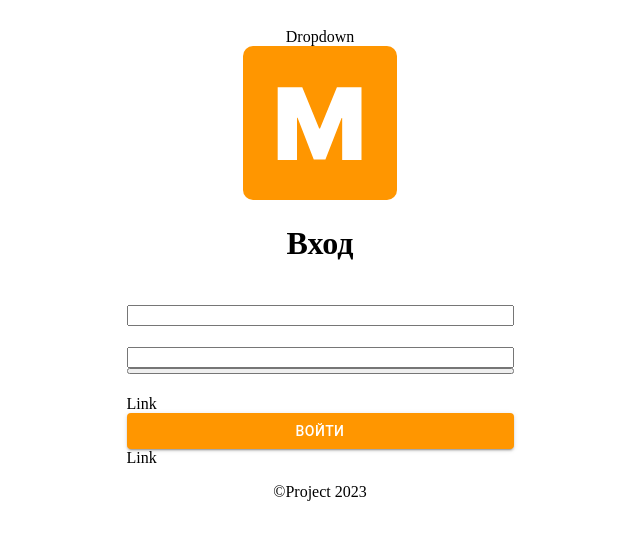
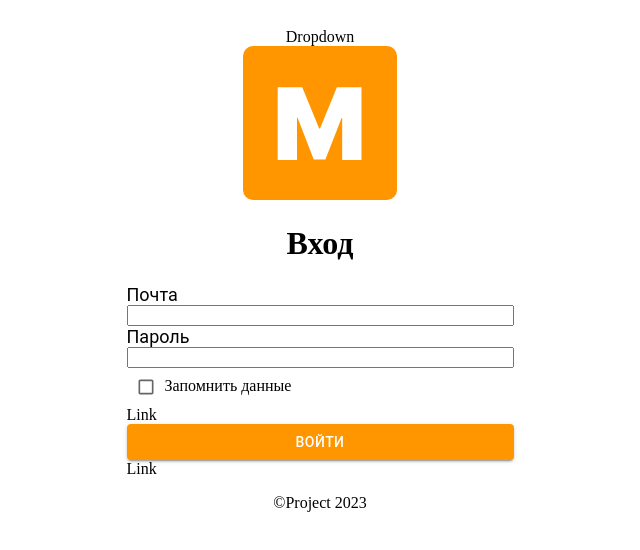
Before and after one commit to ChristmasWoe/Vcourse, a React app: page / in a window 1280 px wide. Shown: the top 550 px of the page, without its empty margins (320-960 px from the left). Built offline with nearby package versions, Linux system fonts and the light colour scheme.

Commit message:
1.5 checkbox

```diff
--- a/src/shared/Button/Button.js
+++ b/src/shared/Button/Button.js
@@ -6,7 +6,6 @@ const Button = ({
   color,
   size,
   onClick,
-  theme,
   children,
   ...rest
 }) => {
--- /dev/null
+++ b/src/shared/Checkbox/CheckBox.css
@@ -0,0 +1,3 @@
+.checkbox {
+  font-size: small;
+}
--- a/src/shared/Checkbox/CheckBox.js
+++ b/src/shared/Checkbox/CheckBox.js
@@ -1,5 +1,12 @@
-const CheckBox = () => {
-  return <button type="checkbox" />;
+import MUICheckbox from '@mui/material/Checkbox';
+
+const CheckBox = ({ label, required, disabled, ...rest }) => {
+  return (
+    <div className="checkbox">
+      <MUICheckbox {...rest} />
+      <label>{label}</label>
+    </div>
+  );
 };
 
 export default CheckBox;
--- a/src/widgets/AuthForm/AuthForm.css
+++ b/src/widgets/AuthForm/AuthForm.css
@@ -14,7 +14,7 @@
   letter-spacing: 0em;
   text-align: left;
   color: rgba(46, 53, 64, 1);
-  color: white;
+  color: black;
 }
 .auth-form-button {
   width: 387px !important;
--- a/src/widgets/AuthForm/AuthForm.js
+++ b/src/widgets/AuthForm/AuthForm.js
@@ -2,12 +2,16 @@ import Button from '~/shared/Button/Button';
 import Input from '~/shared/Input/Input';
 import Checkbox from '~/shared/Checkbox/Checkbox';
 import Link from '~/shared/Link/Link';
+
+import { useState } from 'react';
 
 import './AuthForm.css';
 
 import { createTheme, ThemeProvider } from '@mui/material/styles';
 
 const AuthForm = () => {
+  const [checked, setChecked] = useState(false);
+
   const theme = createTheme({
     palette: {
       orange: {
@@ -19,14 +23,22 @@ const AuthForm = () => {
     },
   });
 
+  const handleCheck = () => {
+    setChecked(!checked);
+  };
+
   return (
     <form className="auth-form">
       <label>Почта</label>
       <Input />
       <label>Пароль</label>
       <Input></Input>
-      <Checkbox />
-      <label>Запомнить данные</label>
+      <Checkbox
+        checked={checked}
+        onChange={handleCheck}
+        label="Запомнить данные"
+        size="small"
+      />
       <Link />
       <ThemeProvider theme={theme}>
         <Button variant="contained" color="orange" className="auth-form-button">
```
